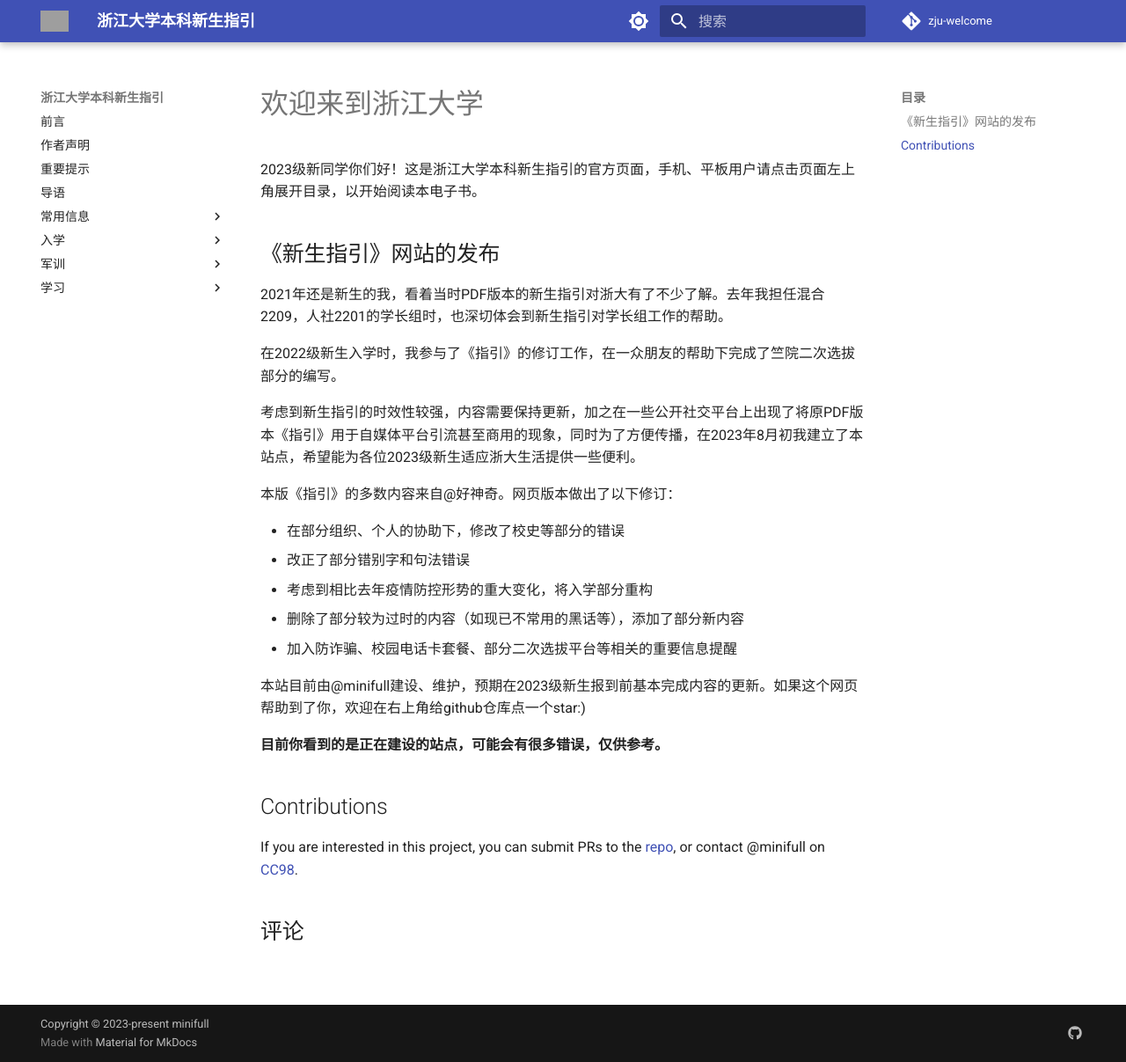
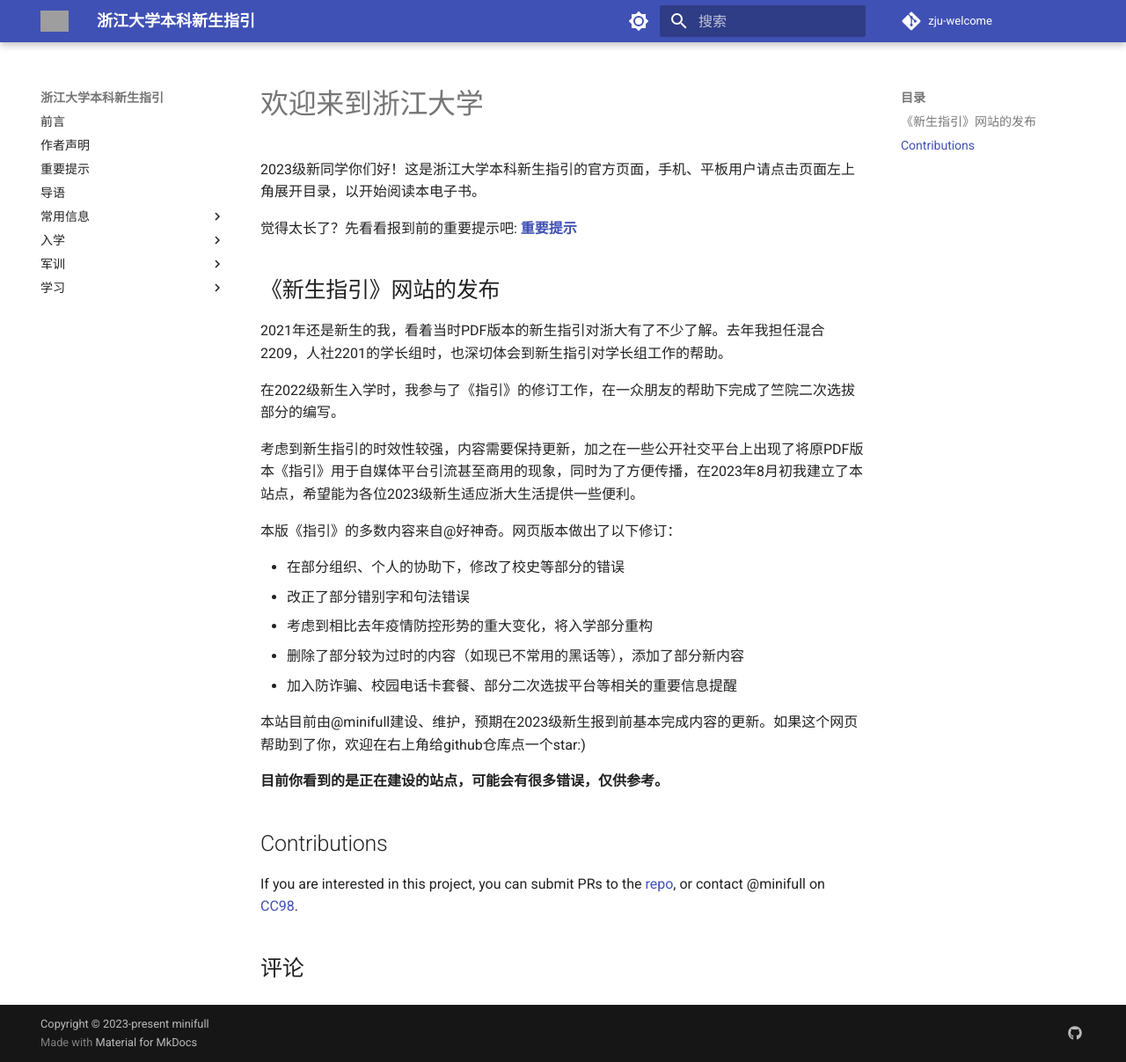
Before and after one commit to mini-full/zju-welcome, an MkDocs documentation site: the page built from docs/index.md, in a window 1280 px wide and 1207 px high. Shown: the whole window at 88% size. Built offline with MkDocs 1.6.1 and Material for MkDocs 9.7.7, drawn with Linux system fonts in a browser that asks for light colours; comment, search, counter and statistics services are not loaded; grey boxes are pictures that could not be loaded.

Commit message:
add notes for callout

```diff
--- a/docs/index.md
+++ b/docs/index.md
@@ -5,6 +5,8 @@ comments: true
 # 欢迎来到浙江大学
 
 2023级新同学你们好！这是浙江大学本科新生指引的官方页面，手机、平板用户请点击页面左上角展开目录，以开始阅读本电子书。
+
+觉得太长了？先看看报到前的重要提示吧: [**重要提示**](./callout.md)
 
 ## 《新生指引》网站的发布
 
```
